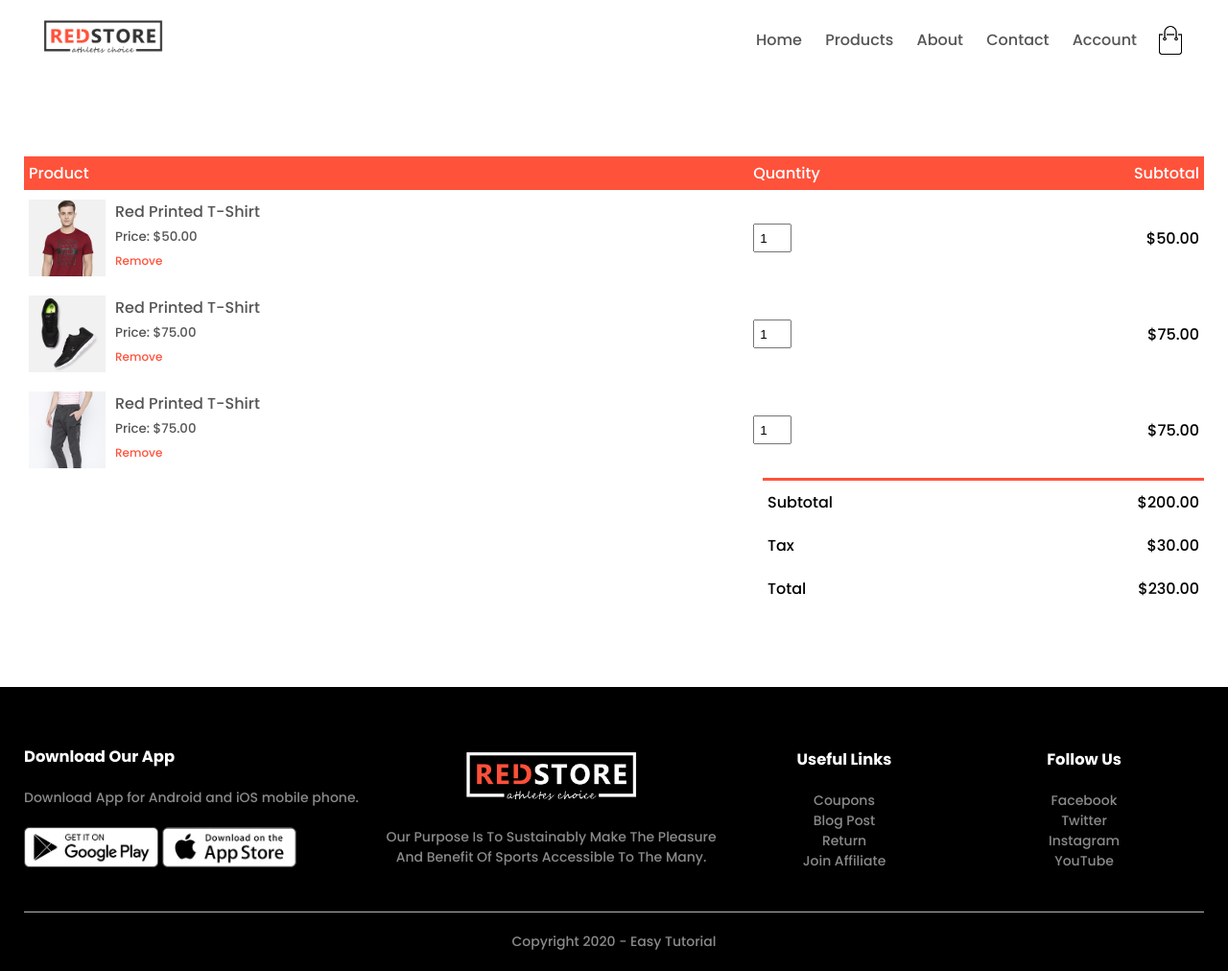
After one commit to VDHUNG79/home-works-js.css.html, a PHP site: page /cart.html in a window 1280 px wide. The commit adds this page. Shown: the whole page at 96% size. Run offline with PHP 8.4, Linux system fonts and the light colour scheme.

Commit message:
add cart

```diff
--- /dev/null
+++ b/demo-web/01-e-store/cart.html
@@ -0,0 +1,202 @@
+<!DOCTYPE html>
+<html lang="en">
+<head>
+    <meta charset="UTF-8">
+    <meta name="viewport" content="width=device-width, initial-scale=1.0">
+    <title>All Products - RedStore</title>
+    <link rel="stylesheet" href="style.css">
+    <link href="https://fonts.googleapis.com/css2?family=Poppins:wght@300;500;600;700&display=swap" rel="stylesheet">
+    <link rel="stylesheet" href="https://stackpath.bootstrapcdn.com/font-awesome/4.7.0/css/font-awesome.min.css">
+    <!-- copy from: https://www.bootstrapcdn.com/fontawesome/-->
+</head>
+<body>
+
+    <div class="container">
+
+        <div class="navbar">
+
+            <div class="logo">
+                <img src="images/logo.png" alt="" width="125px">
+            </div>
+
+            <nav>
+                <ul id="MenuItems">
+                    <li><a href="">Home</a></li>
+                    <li><a href="">Products</a></li>
+                    <li><a href="">About</a></li>
+                    <li><a href="">Contact</a></li>
+                    <li><a href="">Account</a></li>
+                </ul>
+            </nav>
+            <img src="images/cart.png" alt="" width="30px" height="30px">
+            <img src="images/menu.png" alt="" class="menu-icon" onclick="menutoggle()">
+
+        </div>
+
+    </div>
+
+<!---------- cart items details ---------->
+
+    <div class="small-container cart-page">
+
+        <table>
+
+            <tr>
+                <th>Product</th>
+                <th>Quantity</th>
+                <th>Subtotal</th>
+            </tr>
+
+            <tr>
+                <td>
+                    <div class="cart-info">
+                        <img src="images/buy-1.jpg" alt="">
+                        <div>
+                            <p>Red Printed T-Shirt</p>
+                            <small>Price: $50.00</small>
+                            <br>
+                            <a href="">Remove</a>
+                        </div>
+                    </div>
+                </td>
+                <td><input type="number" value="1"></td>
+                <td>$50.00</td>
+            </tr>
+
+            <tr>
+                <td>
+                    <div class="cart-info">
+                        <img src="images/buy-2.jpg" alt="">
+                        <div>
+                            <p>Red Printed T-Shirt</p>
+                            <small>Price: $75.00</small>
+                            <br>
+                            <a href="">Remove</a>
+                        </div>
+                    </div>
+                </td>
+                <td><input type="number" value="1"></td>
+                <td>$75.00</td>
+            </tr>
+
+            <tr>
+                <td>
+                    <div class="cart-info">
+                        <img src="images/buy-3.jpg" alt="">
+                        <div>
+                            <p>Red Printed T-Shirt</p>
+                            <small>Price: $75.00</small>
+                            <br>
+                            <a href="">Remove</a>
+                        </div>
+                    </div>
+                </td>
+                <td><input type="number" value="1"></td>
+                <td>$75.00</td>
+            </tr>
+
+        </table>
+
+        <div class="total-price">
+
+            <table>
+
+                <tr>
+                    <td>Subtotal</td>
+                    <td>$200.00</td>
+                </tr>
+
+                <tr>
+                    <td>Tax</td>
+                    <td>$30.00</td>
+                </tr>
+
+                <tr>
+                    <td>Total</td>
+                    <td>$230.00</td>
+                </tr>
+
+            </table>
+
+        </div>
+
+    </div>
+
+
+
+
+<!---------- footer ---------->
+
+    <div class="footer">
+
+        <div class="container">
+
+            <div class="row">
+
+                <div class="footer-col-1">
+                    <h3>Download Our App</h3>
+                    <p>Download App for Android and iOS mobile phone.</p>
+                    <div class="app-logo">
+                        <img src="images/play-store.png" alt="">
+                        <img src="images/app-store.png" alt="">
+                    </div>
+                </div>
+
+                <div class="footer-col-2">
+                    <img src="images/logo-white.png" alt="">
+                    <p>Our Purpose Is To Sustainably Make The Pleasure And Benefit Of Sports Accessible To The Many.</p>
+                </div>
+
+                <div class="footer-col-3">
+                    <h3>Useful Links</h3>
+                    <ul>
+                        <li>Coupons</li>
+                        <li>Blog Post</li>
+                        <li>Return</li>
+                        <li>Join Affiliate</li>
+                    </ul>
+                </div>
+
+                <div class="footer-col-4">
+                    <h3>Follow Us</h3>
+                    <ul>
+                        <li>Facebook</li>
+                        <li>Twitter</li>
+                        <li>Instagram</li>
+                        <li>YouTube</li>
+                    </ul>
+
+                </div>
+
+            </div>
+            <hr>
+            <p class="copyright">Copyright 2020 - Easy Tutorial</p>
+
+        </div>
+
+    </div>
+
+<!---------- JS for toogle menu ---------->
+
+    <script>
+
+        var MenuItems = document.getElementById("MenuItems");
+
+        MenuItems.style.maxHeight = "0px";
+
+        function menutoggle() {
+            if (MenuItems.style.maxHeight == "0px") {
+                MenuItems.style.maxHeight = "200px"
+            } else {
+                MenuItems.style.maxHeight = "0px"
+            }
+        }
+
+    </script>
+
+</body>
+</html>
+
+<!--
+    Using HTML ICON CODE https://www.toptal.com/designers/htmlarrows/symbols/
+ -->
--- a/demo-web/01-e-store/style.css
+++ b/demo-web/01-e-store/style.css
@@ -431,8 +431,70 @@ input:focus {
     cursor: pointer;
 }
 
+/* <!---------- cart items details ----------> */
 
+.cart-page {
+    margin: 80px auto;
+}
 
+table {
+    width: 100%;
+    border-collapse: collapse;
+}
+
+.cart-info {
+    display: flex;
+    flex: wrap;
+}
+
+th {
+    text-align: left;
+    padding: 5px;
+    color: #fff;
+    background: #ff523b;
+    font-weight: normal;
+}
+
+td {
+    padding: 10px 5px;
+}
+
+td input {
+    width: 40px;
+    height: 30px;
+    padding: 5px;
+}
+
+td a {
+    color: #ff523b;
+    font-size: 12px;
+}
+
+td img {
+    width: 80px;
+    height: 80px;
+    margin-right: 10px;
+
+}
+
+.total-price {
+    display: flex;
+    justify-content: flex-end;
+}
+
+.total-price table {
+    border-top: 3px solid #ff523b;
+    width: 100%;
+    max-width: 460px;
+}
+
+td:last-child {
+    text-align: right;
+}
+
+th:last-child {
+    text-align: right;
+}
 
 
 
@@ -448,4 +510,21 @@ input:focus {
         flex-basis: 100%;
     }
 
+    .single-product .row {
+        text-align: left;
+    }
+
+    .single-product .col-2 {
+        padding: 20px 0;
+    }
+
+    .single-product h1 {
+        font-size: 24px;
+        line-height: 32px;
+    }
+
+    .cart-info p {
+        display: none;
+    }
+
 }
```
Also changed, not shown: demo-web/01-e-store/product-details.html (renamed from demo-web/01-e-store/productsdetails.html, +6 -1 lines).
